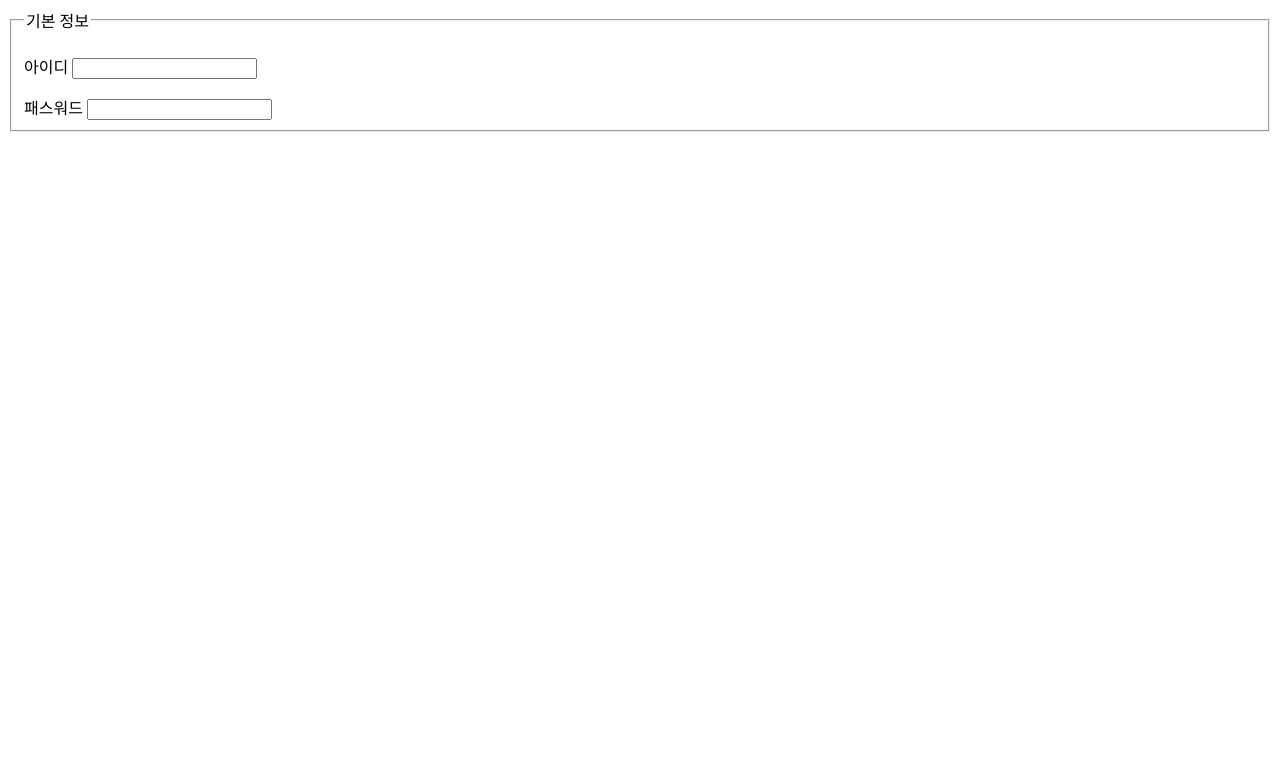
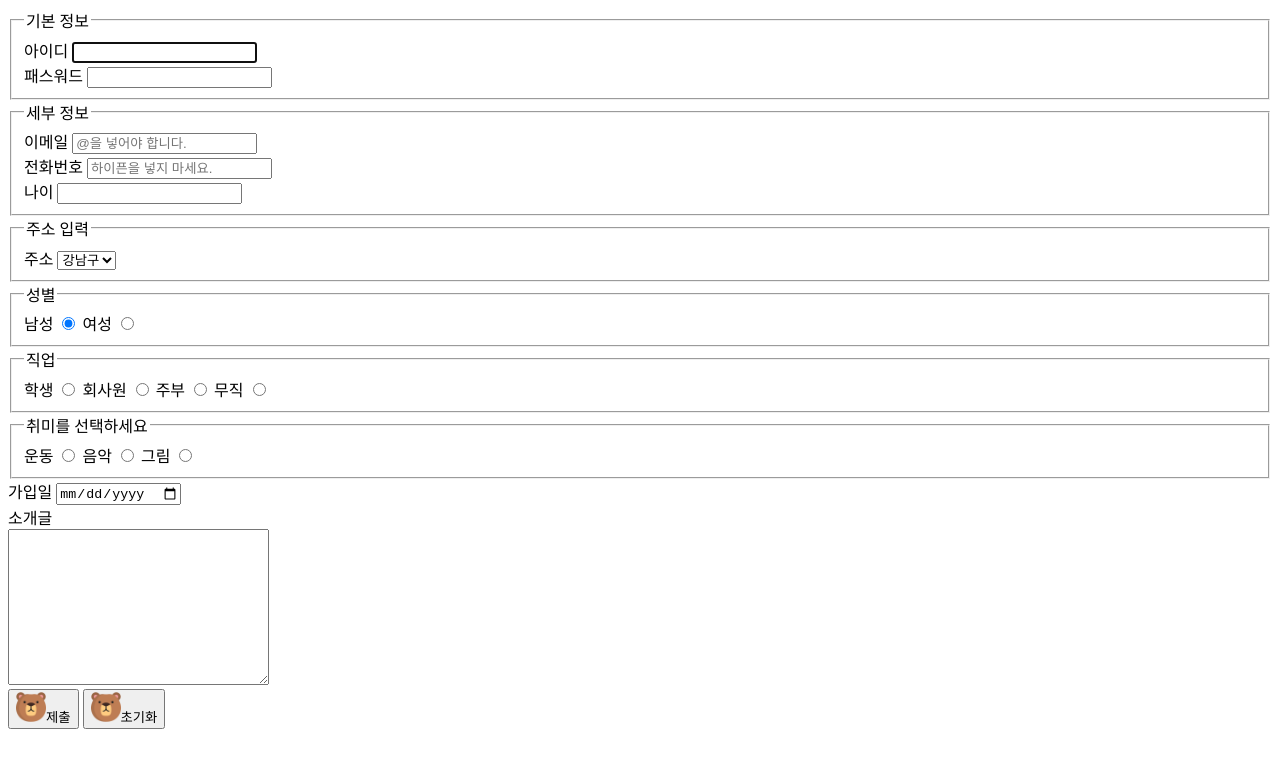
Before and after one commit to PANG2OPPA/Class_HTML_CSS, a plain HTML site: page src/prac5.html in a window 1280 px wide. Drawn offline with Linux system fonts and the light colour scheme.

Commit message:
10월 5일 수업자료입니다.

```diff
--- a/src/prac5.html
+++ b/src/prac5.html
@@ -2,20 +2,92 @@
 <html lang="en">
 <head>
     <meta charset="UTF-8">
-    <title>Document</title>
+    <title>연습문제4</title>
 </head>
+
 <body>
     <form action="#">
     <fieldset>
         <legend>기본 정보</legend>
-        <p>
-            <label>아이디</label>
-            <input type="text">
-        </p>
-        <label>패스워드</label>
-        <input type="text">
+        <div>
+            <label for="id">아이디</label>
+            <input type="text" id="id" autofocus>
+        </div>
+        <div>
+            <label for="pwd">패스워드</label>
+            <input type="text" id="pwd">
+        </div>
     </fieldset>
+    <fieldset>
+        <legend>세부 정보</legend>
+        <div>
+            <label for="email">이메일</label>
+            <input type="email" id="email" placeholder="@을 넣어야 합니다.">
+        </div>
+        <div>
+            <label for="tel">전화번호</label>
+            <input type="tel" id="tel" placeholder="하이픈을 넣지 마세요.">
+        </div>
+        <div>
+            <label for="age">나이</label>
+            <input type="age" id="age">
+        </div>
+    </fieldset>
+    <fieldset>
+        <legend>주소 입력</legend>
+        <div>
+            <label for="addr">주소</label>
+            <select id="addr">
+                <option value="강남구" selected>강남구</option>
+                <option value="강북구">강북구</option>
+                <option value="강서구">강서구</option>
+                <option value="강동구">강동구</option>
+            </select>
+        </div>
+    </fieldset>
+    <fieldset>
+        <legend>성별</legend>
+            <label for="gender">남성</label>
+            <input type="radio" name="gender" id="male" value="남자" checked>
+            <label for="gender">여성</label>
+            <input type="radio" name="gender" id="female" value="여자">
+    </fieldset>
+    <fieldset>
+        <legend>직업</legend>
+        <label for="job">학생</label>
+        <input type="radio" name="job" id="student" value="학생">
+        <label for="job">회사원</label>
+        <input type="radio" name="job" id="clark" value="회사원">
+        <label for="job">주부</label>
+        <input type="radio" name="job" id="mom" value="주부">
+        <label for="job">무직</label>
+        <input type="radio" name="job" id="nojob" value="무직">
+    </fieldset>
+    <fieldset>
+        <legend>취미를 선택하세요</legend>
+        <label for="hobby">운동</label>
+        <input type="radio" name="hobby" id="exercise" value="운동">
+        <label for="hobby">음악</label>
+        <input type="radio" name="hobby" id="music" value="음악">
+        <label for="hobby">그림</label>
+        <input type="radio" name="hobby" id="paint" value="그림">
+    </fieldset>
+    <div>
+        <label for="date">가입일</label>
+        <input type="date" id="date">
+    </div>
+    <div>
+        <label for="intro">소개글</label>
+    </div>
+    <div>
+        <textarea name="intro" id="" cols="30" rows="10"></textarea>
+    </div>
+        <button type="submit">
+            <img src="../images/bear.png" width="30" alt="곰돌이">제출
+        </button>
+        <button type="reset" >
+            <img src="../images/bear.png" width="30" alt="곰돌이">초기화
+        </button>
 </form>
-
 </body>
 </html>
```
Also changed, not shown: src/prac4.html (+58 -28 lines).
